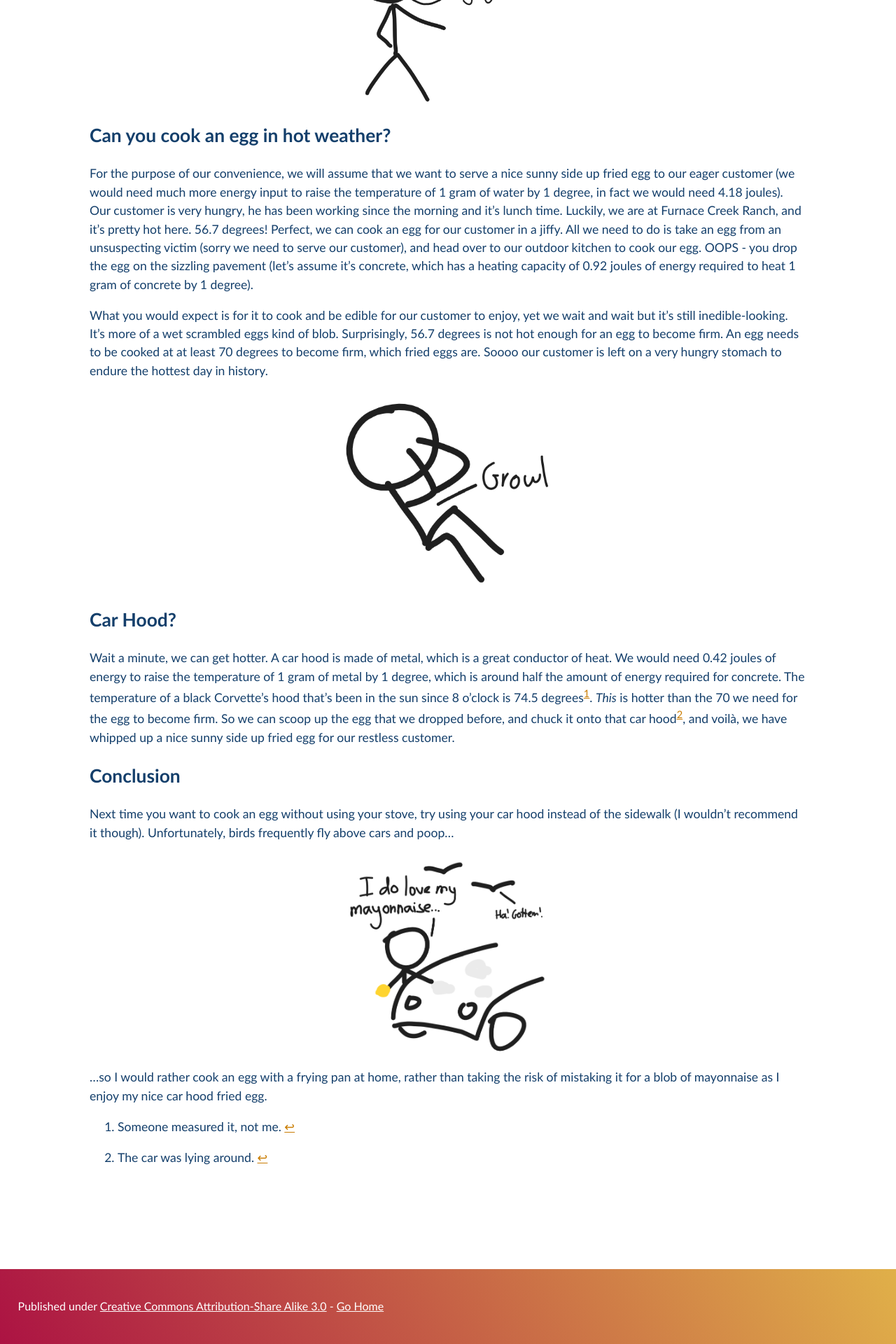
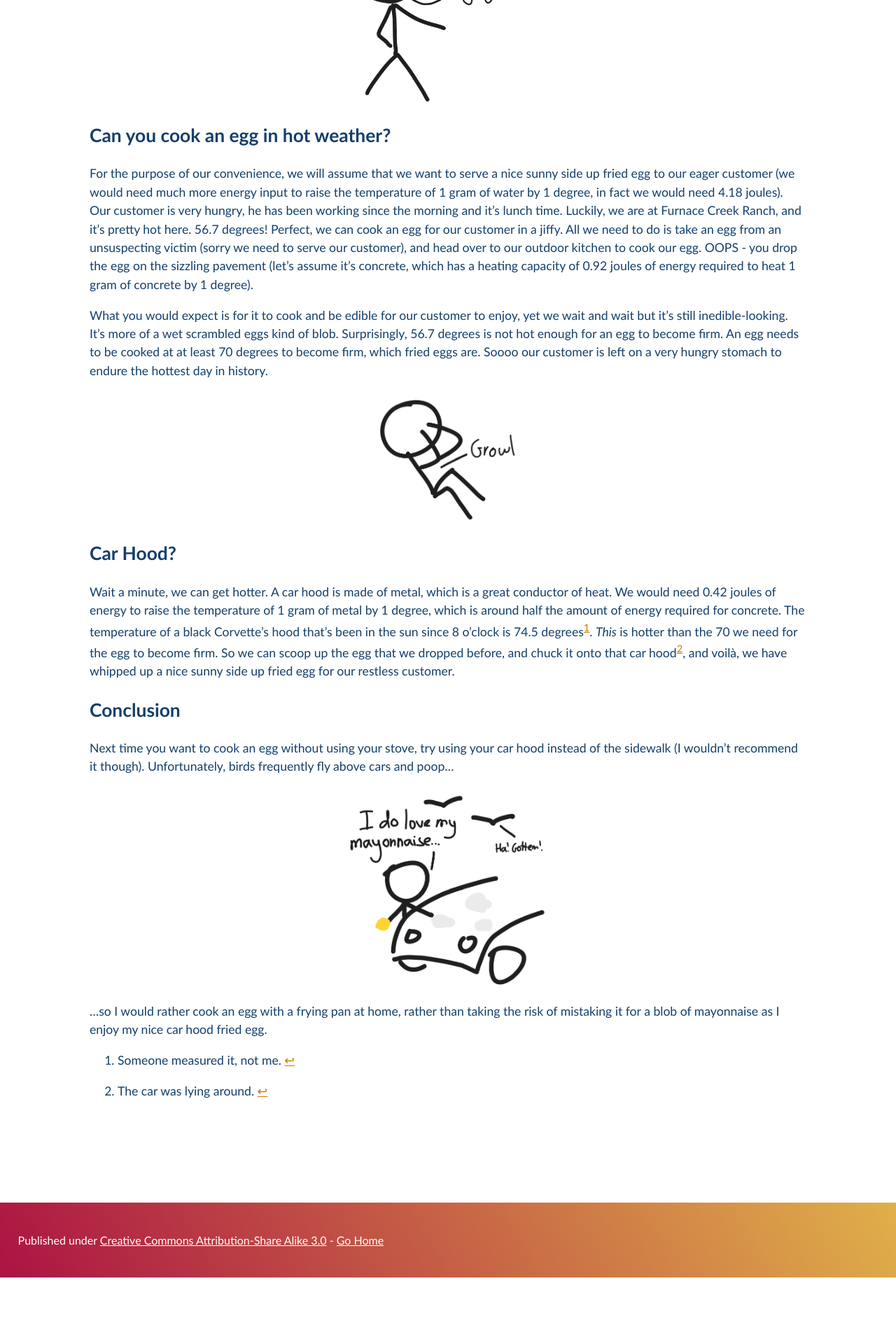
Before and after one commit to Pi-thagoras/the-chicken-pen, a Jekyll site: the page built from Rant-3.md, in a window 1280 px wide. Shown: the part 696-2616 px from the top of the page at 70% size. Built offline with Jekyll 4.4.1, drawn with Linux system fonts in a browser that asks for light colours; after the commit the page ends 2521 px from its top, so only the background shows below that.

Commit message:
vault backup: 2023-08-31 12:36:08

```diff
--- a/Rant-3.md
+++ b/Rant-3.md
@@ -13,7 +13,7 @@ For the purpose of our convenience, we will assume that we want to serve a nice
 
 What you would expect is for it to cook and be edible for our customer to enjoy, yet we wait and wait but it's still inedible-looking. It's more of a wet scrambled eggs kind of blob. Surprisingly, 56.7 degrees is not hot enough for an egg to become firm. An egg needs to be cooked at at least 70 degrees to become firm, which fried eggs are. Soooo our customer is left on a very hungry stomach to endure the hottest day in history.
 
-<image src="/the-chicken-pen/assets/Sad-Customer.png" alt="A Very Sad Customer" width=300px />
+<image src="/the-chicken-pen/assets/Sad-Customer.png" alt="A Very Sad Customer" width=200px />
 
 ## Car Hood?
 
```
